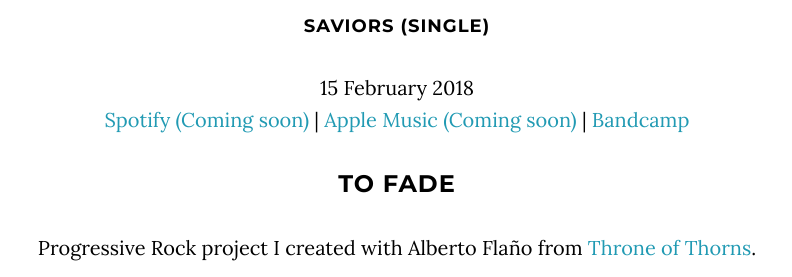
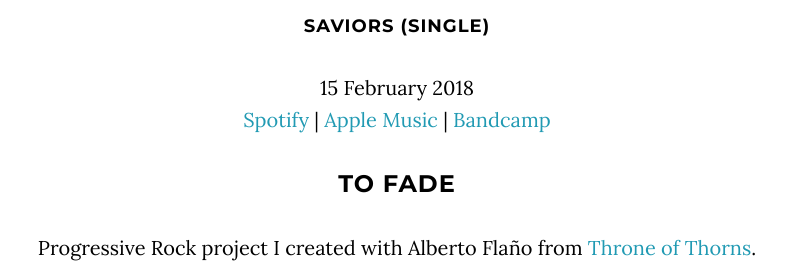
Before and after one commit to sleepyfran/tfofb, a plain HTML site: page index.html in a window 1280 px wide. Shown: the part 3314-3591 px from the top of the page, without its empty margins (243-1035 px from the left). Drawn offline with Linux system fonts and the light colour scheme.

Commit message:
Last Farewell Spotify/Apple Music links added

```diff
--- a/index.html
+++ b/index.html
@@ -197,8 +197,8 @@
                 <p>
                     15 February 2018
                     <br>
-                    <a href="#">Spotify (Coming soon)</a> |
-                    <a href="#">Apple Music (Coming soon)</a> |
+                    <a href="https://open.spotify.com/album/2OviEQt01Soulhg6zgi0WG">Spotify</a> |
+                    <a href="https://itunes.apple.com/us/album/saviors-single/1351895417">Apple Music</a> |
                     <a href="https://lastfarewell.bandcamp.com/track/saviors">Bandcamp</a>
                 </p>
 
```
